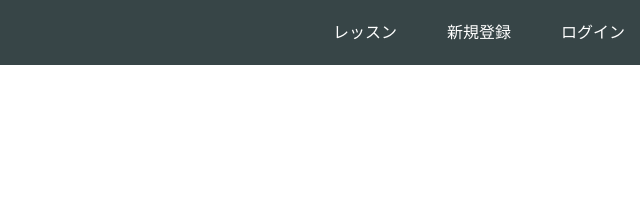
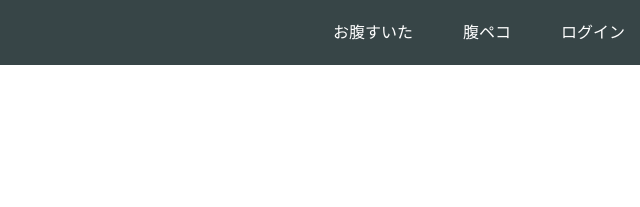
Before and after one commit to kayo289/kayo289.github.io, a plain HTML site: page index.html in a window 1280 px wide. Shown: the top 207 px of the page, 640-1280 px from the left. Drawn offline with Linux system fonts and the light colour scheme.

Commit message:
Update index.html

```diff
--- a/index.html
+++ b/index.html
@@ -15,8 +15,8 @@
       </div>
       <span class="fa fa-bars menu-icon"></span>
       <div class="header-right">
-        <a href="#">レッスン</a>
-        <a href="#">新規登録</a>
+        <a href="#">お腹すいた</a>
+        <a href="#">腹ペコ</a>
         <a href="#" class="login">ログイン</a>
       </div>
     </div>
```
